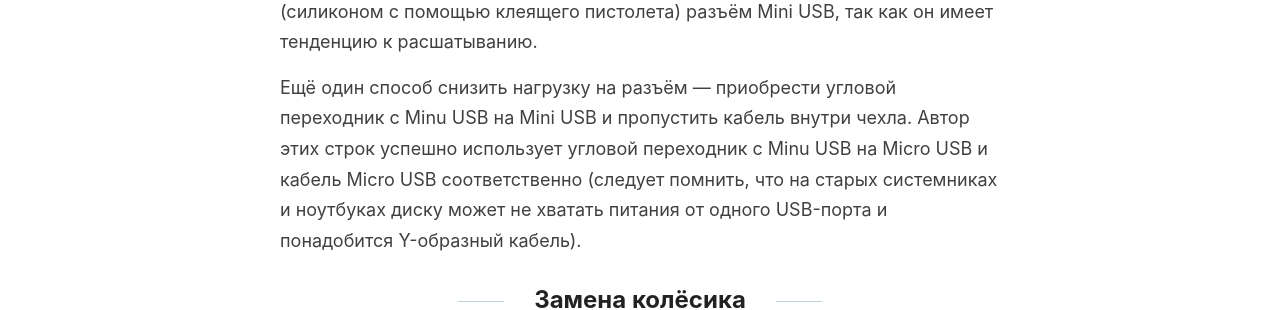
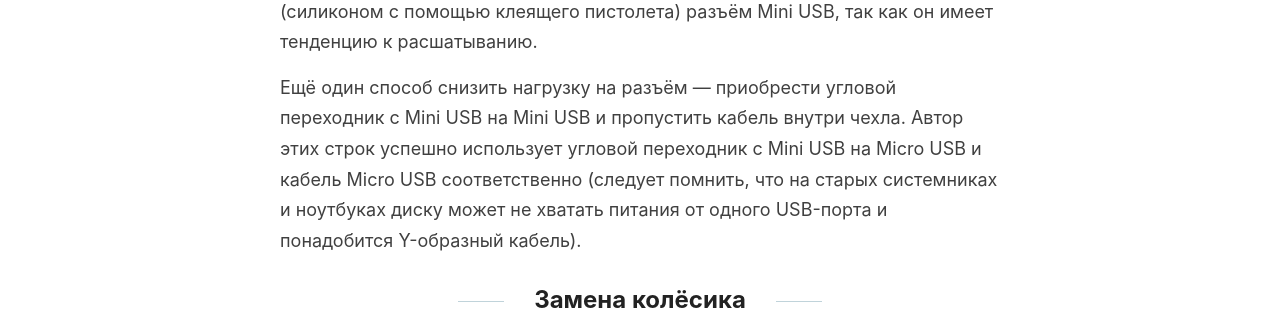
Before and after one commit to dartraiden/dartraiden.github.io, a Jekyll site: the page built from _posts/2021-8-31-VE-200.md, in a window 1280 px wide and 900 px high, scrolled down 18308 px. Shown: the part 183-493 px from the top of the window. Built offline with Jekyll 4.4.1, drawn with Linux system fonts in a browser that asks for light colours; our own code applies the rules of GitHub Pages for plain Markdown files; some of the changed text lies outside the part shown.

Commit message:
Fix typo in connector name

```diff
--- a/_posts/2021-8-31-VE-200.md
+++ b/_posts/2021-8-31-VE-200.md
@@ -458,7 +458,7 @@ health_period = 240
 ## Укрепление разъёма Mini USB
 Если не жалко гарантии — пропаивайте или укрепляйте термоклеем (силиконом с помощью клеящего пистолета) разъём Mini USB, так как он имеет тенденцию к расшатыванию.
 
-Ещё один способ снизить нагрузку на разъём — приобрести угловой переходник с Minu USB на Mini USB и пропустить кабель внутри чехла. Автор этих строк успешно использует угловой переходник с Minu USB на Micro USB и кабель Micro USB соответственно (следует помнить, что на старых системниках и ноутбуках диску может не хватать питания от одного USB-порта и понадобится Y-образный кабель).
+Ещё один способ снизить нагрузку на разъём — приобрести угловой переходник с Mini USB на Mini USB и пропустить кабель внутри чехла. Автор этих строк успешно использует угловой переходник с Mini USB на Micro USB и кабель Micro USB соответственно (следует помнить, что на старых системниках и ноутбуках диску может не хватать питания от одного USB-порта и понадобится Y-образный кабель).
 
 ## Замена колёсика
 JOG-DIAL подходит от копеечных китайских USB-медиаплееров (те, которые с батарейкой и радио). Ещё можно покопаться в коммуникаторах-динозаврах, вроде ASUS 527, и первых смартфонах от Sony. На eBay/AliExpress колёсики ищутся по запросу `SLLB510100`, а рычажок защиты от записи — `SPDT Switch 7` ([размеры]({{ site.baseurl }}/images/posts/2021-8-31/1285229578118_hz-myalibaba-web2_5142.png)).
@@ -512,7 +512,7 @@ JOG-DIAL подходит от копеечных китайских USB-мед
 - SSD M.2 2242;
 - короткий переходник M.2—SATA, например, [такой](https://aliexpress.ru/item/1005001514860304.html);
 - 3D-принтер;
-- (опционально) угловой переходник с Minu USB на Micro USB, а также магнитный кабель Micro USB.
+- (опционально) угловой переходник с Mini USB на Micro USB, а также магнитный кабель Micro USB.
 
 ![Компактный и лёгкий бокс]({{ site.baseurl }}/images/posts/2021-8-31/custom_case.jpg)
 
```
